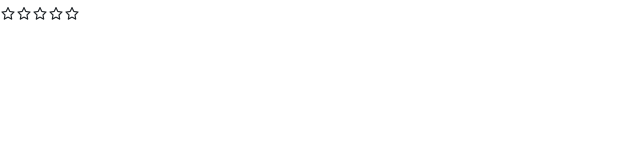
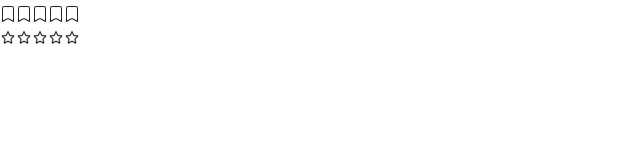
Before and after one commit to zemacedo99/FEUP-DS, a React (Create React App) app in the folder frontend/: page / in a window 1280 px wide. Shown: the top 160 px of the page, without its empty margins (0-640 px from the left). Built offline with nearby package versions, Linux system fonts and the light colour scheme.

Commit message:
add favorites; fix bug on bookmarks

```diff
--- a/frontend/src/App.jsx
+++ b/frontend/src/App.jsx
@@ -3,6 +3,7 @@ import 'bootstrap/dist/css/bootstrap.min.css';
 import { BrowserRouter as Router, Route, Routes } from 'react-router-dom';
 
 import AddBookmark from './pages/AddBookmark';
+import AddFavorite from './pages/AddFavorite';
 
 function App() {
   return (
@@ -11,6 +12,9 @@ function App() {
         <Routes>
           <Route path="/" exact element={<AddBookmark />} />
         </Routes>
+        <Routes>
+          <Route path="/" exact element={<AddFavorite />} />
+        </Routes>
       </div>
     </Router>
   );
--- a/frontend/src/components/Bookmark/index.jsx
+++ b/frontend/src/components/Bookmark/index.jsx
@@ -1,6 +1,6 @@
 import React from 'react';
+import { BsBookmarkFill, BsBookmark } from 'react-icons/bs';
 import PropTypes from 'prop-types';
-import { AiFillStar, AiOutlineStar } from 'react-icons/ai';
 
 class Bookmark extends React.Component {
   constructor(props) {
@@ -11,6 +11,7 @@ class Bookmark extends React.Component {
 
     if (bookmarks === undefined || bookmarks === null) {
       bookmarks = {};
+      localStorage.setItem('bookmarks', JSON.stringify(bookmarks));
     }
 
     this.state = { bookmarks };
@@ -35,8 +36,8 @@ class Bookmark extends React.Component {
     return (
       <span role="button" onClick={() => { this.updateBookmark(); }} onKeyPress={() => {}} tabIndex="0">
         { bookmarks[this.patlet_id] === true
-          ? <AiFillStar />
-          : <AiOutlineStar /> }
+          ? <BsBookmarkFill />
+          : <BsBookmark /> }
       </span>
     );
   }
--- /dev/null
+++ b/frontend/src/components/Favorite/index.jsx
@@ -0,0 +1,50 @@
+import React from 'react';
+import { AiFillStar, AiOutlineStar } from 'react-icons/ai';
+import PropTypes from 'prop-types';
+
+class Favorite extends React.Component {
+  constructor(props) {
+    super(props);
+    this.patlet_id = props.patlet_id;
+
+    let favorites = JSON.parse(localStorage.getItem('favorites'));
+
+    if (favorites === undefined || favorites === null) {
+      favorites = {};
+      localStorage.setItem('favorites', JSON.stringify(favorites));
+    }
+
+    this.state = { favorites };
+  }
+
+  updateFavorite() {
+    const favorites = JSON.parse(localStorage.getItem('favorites'));
+
+    if (favorites[this.patlet_id] === undefined) {
+      favorites[this.patlet_id] = true;
+    } else {
+      delete favorites[this.patlet_id];
+    }
+
+    this.setState({ favorites });
+    localStorage.setItem('favorites', JSON.stringify(favorites));
+  }
+
+  render() {
+    const { favorites } = this.state;
+
+    return (
+      <span role="button" onClick={() => { this.updateFavorite(); }} onKeyPress={() => {}} tabIndex="0">
+        { favorites[this.patlet_id] === true
+          ? <AiFillStar />
+          : <AiOutlineStar /> }
+      </span>
+    );
+  }
+}
+
+Favorite.propTypes = {
+  patlet_id: PropTypes.number.isRequired,
+};
+
+export { Favorite };
--- /dev/null
+++ b/frontend/src/pages/AddFavorite.jsx
@@ -0,0 +1,14 @@
+import React from 'react';
+import { Favorite } from '../components/Favorite/index';
+
+export default function AddFavorite() {
+  return (
+    <div>
+      <Favorite patlet_id="1" />
+      <Favorite patlet_id="2" />
+      <Favorite patlet_id="3" />
+      <Favorite patlet_id="4" />
+      <Favorite patlet_id="5" />
+    </div>
+  );
+}
```
